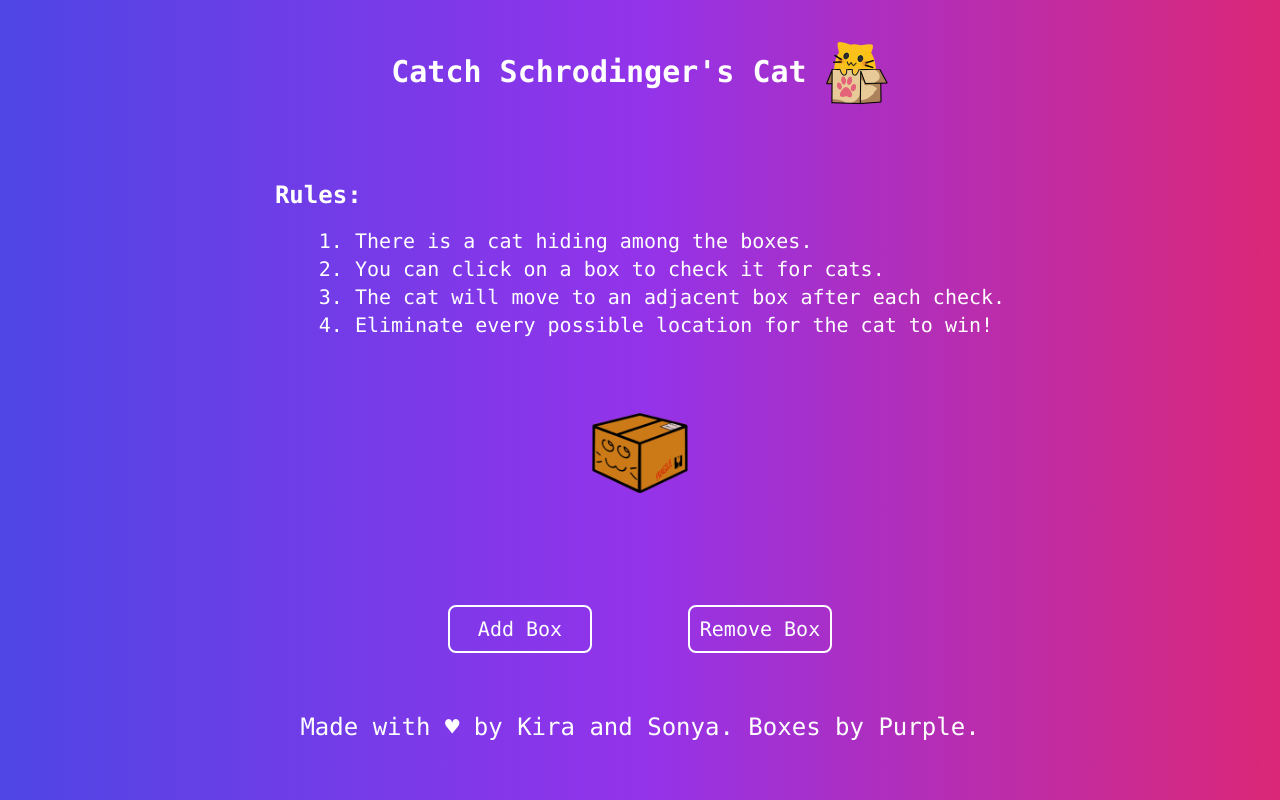
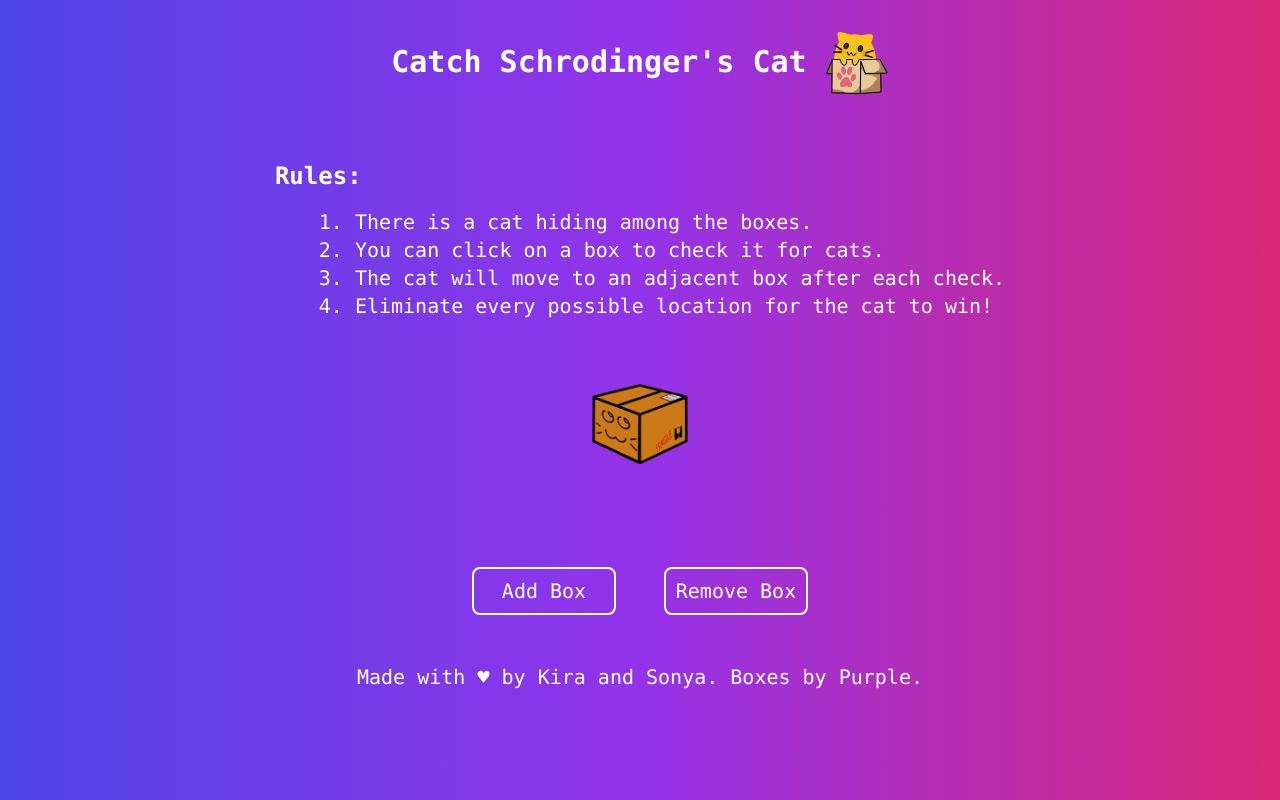
Before and after one commit to newclarityex/CatBoxes, a React (Vite) app: page / in a window 1280 px wide. Built offline with nearby package versions, Linux system fonts and the light colour scheme.

Commit message:
laptop fix

```diff
--- a/src/App.tsx
+++ b/src/App.tsx
@@ -164,7 +164,7 @@ function App() {
   return (
     <>
     <div className="-z-10 bg-gradient-to-r from-indigo-600 via-purple-600 to-pink-600 fixed w-full h-full"></div>
-    <div className="w-full h-full flex flex-col md:justify-evenly items-center font-mono px-8">
+    <div className="w-full h-full flex flex-col 2xl:justify-evenly items-center font-mono px-8">
     <Transition in={open} timeout={300}>
         {(state) => (<div
           id="modal"
@@ -244,7 +244,7 @@ function App() {
           </div>
         ))}
       </div>
-      <div className="flex gap-12 md:gap-24 flex-row mt-16 text-xl text-white">
+      <div className="flex gap-12 2xl:gap-24 flex-row mt-16 text-xl text-white">
         <button
           className="w-36 text-center border-white border-2 rounded-lg p-2 hover:opacity-80"
           disabled={count > 10 || animating}
@@ -260,7 +260,7 @@ function App() {
           Remove Box
         </button>
       </div>
-      <div className="text-xl md:text-2xl text-white px-8 text-center my-12">
+      <div className="text-xl 2xl:text-2xl text-white px-8 text-center my-12">
         <p>
           Made with &hearts; by{" "}
           <a href="https://github.com/newclarityex">Kira</a> and{" "}
```
